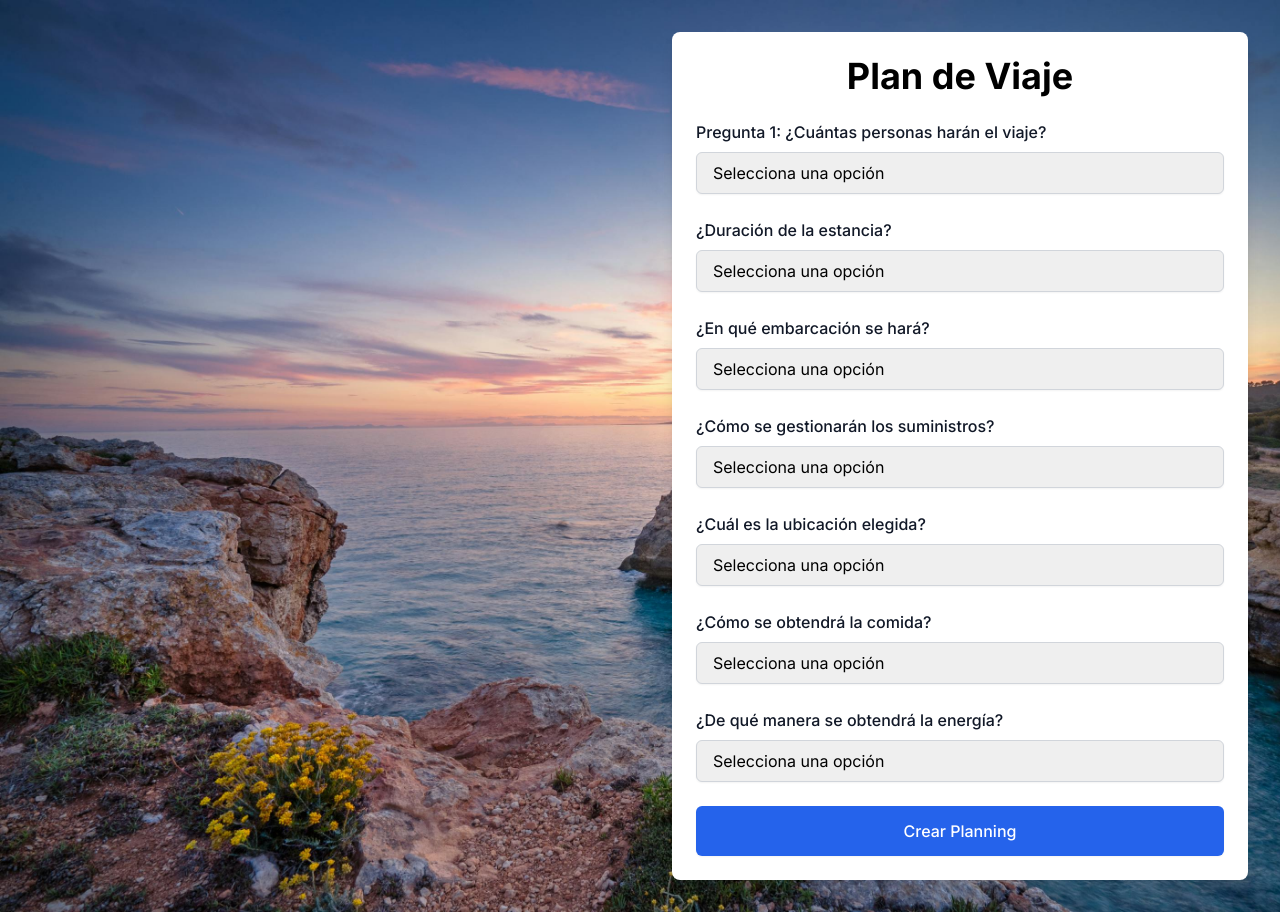
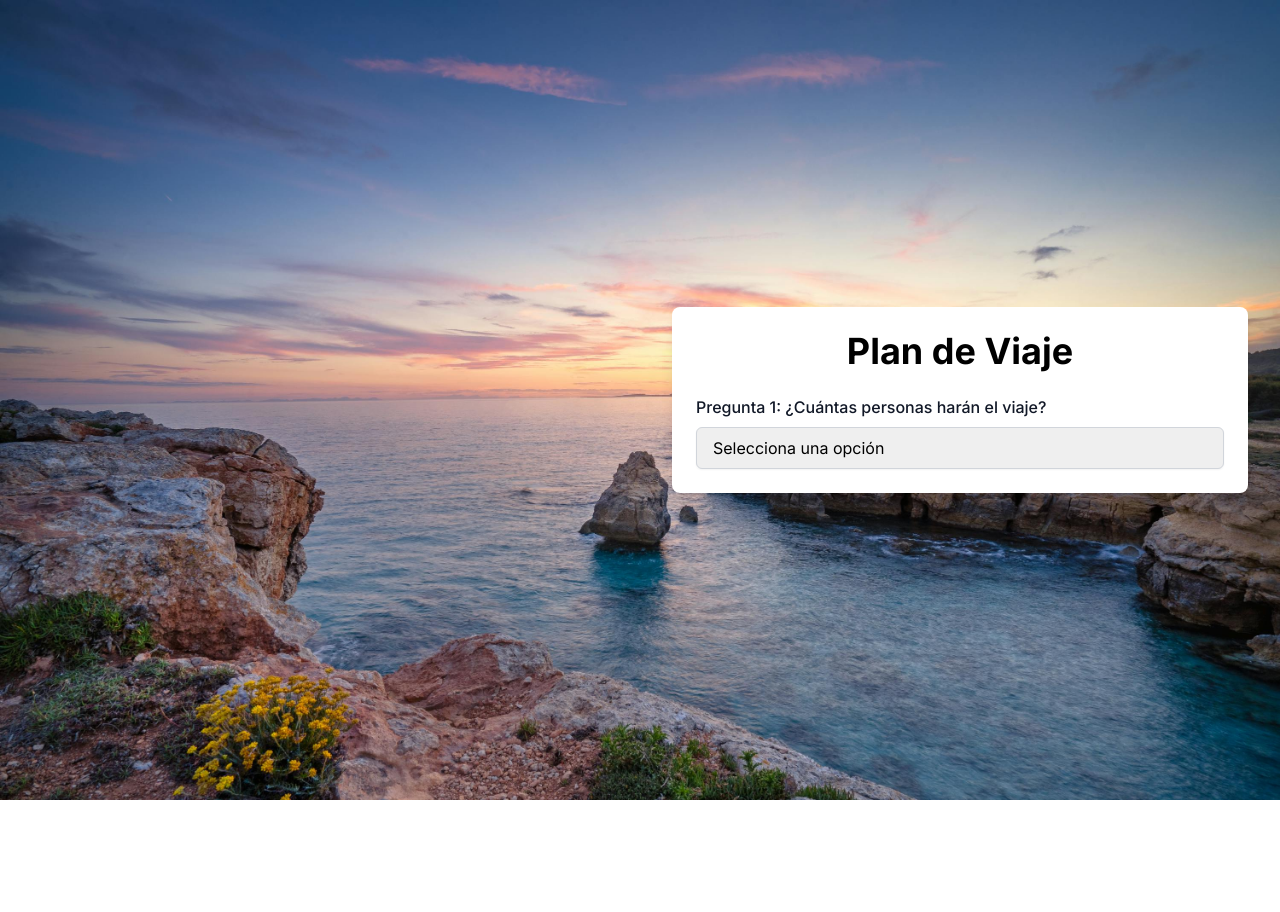
Before and after one commit to Wivi21/research_work, a Next.js app: page /planning in a window 1280 px wide. After the commit the page ends 800 px from the top, so only its background shows below. Built offline with nearby package versions, Linux system fonts and the light colour scheme.

Commit message:
Prices update

```diff
--- a/src/components/views/home/hero.js
+++ b/src/components/views/home/hero.js
@@ -5,7 +5,10 @@ import Link from 'next/link';
 
 export const HomeHero = () => {
   return (
-    <div className="bg-blue-600 text-white h-screen flex flex-col justify-center items-center space-y-6 px-4">
+    <div  style={{
+      backgroundImage: "url(/fondomar2.jpg)",
+      backgroundSize: "cover",
+    }} className="text-white h-screen flex flex-col justify-center items-center space-y-6 px-4">
       <motion.h1
         className="text-5xl font-bold text-center"
         initial={{ y: -150, opacity: 0 }}
@@ -20,7 +23,7 @@ export const HomeHero = () => {
         animate={{ y: 0, opacity: 1 }}
         transition={{ duration: 0.8, delay: 0.4 }}
       >
-        Descubre la belleza de Menorca desde el mar. Comienza tu viaje con nosotros.
+        Descubre la belleza de Menorca desde el mar. Comienza tu viaje con un plan de viaje personalizado.
       </motion.p>
       <Link href="/planning" passHref>
         <motion.p
--- a/src/components/views/planning/travel-plan-form.js
+++ b/src/components/views/planning/travel-plan-form.js
@@ -1,42 +1,104 @@
-'use client'
-import React, { useState } from 'react';
-import { motion } from 'framer-motion';
-import {GenerateAndDownloadPDF} from '@/functions'
+"use client";
+import React, { useState } from "react";
+import { motion } from "framer-motion";
+import { GenerateAndDownloadPDF } from "@/functions";
 
-const preguntas = [
-  { id: 'question1', label: 'Pregunta 1: ¿Cuántas personas harán el viaje?', options:
-  ['4 Personas', '6 Personas', '8 Personas'
+const questions = [
+  {
+    id: "question1",
+    label: "Pregunta 1: ¿Cuántas personas harán el viaje?",
+    options: ["4 Personas", "6 Personas", "8 Personas"],
+    report: "Personas",
+  },
+  {
+    id: "question2",
+    label: "Pregunta 2: ¿Duración de la estancia?",
+    options: ["2 Semanas", "4 Semanas", "6 Semanas"],
+    report: "Duración",
+  },
+  {
+    id: "question3",
+    label: "Pregunta 3: ¿En qué embarcación se hará?",
+    options: ["Velero", "Catamaran"],
+    report: "Embarcación",
+  },
+  {
+    id: "question4",
+    label: "Pregunta 4: ¿Cómo se gestionarán los suministros?",
+    options: [
+      "1r Metodo (Digny)",
+      "2n Metodo (Kayak)",
+      "3r Metodo (Paddle Surf)",
     ],
-  report: 'Personas:' },
-  { id: 'question2', label: '¿Duración de la estancia?', options: ['2 Semanas', '1 Mes', '2 Meses'], report: 'Duración:' },
-  { id: 'question3', label: '¿En qué embarcación se hará?', options: ['Velero', 'Catamaran'], report: 'Embarcación:'},
-  { id: 'question4', label: '¿Cómo se gestionarán los suministros?', options: ['1r Metodo (Digny)', '2n Metodo (Kayak)', '3r Metodo (Paddle Surf)'], report: 'Suministros:'},
-  { id: 'question5', label: '¿Cuál es la ubicación elegida?', options: ['Bahia de Fornells', 'Cala Galdana', 'Son Saura'], report: 'Ubicación:'},
-  { id: 'question6', label: '¿Cómo se obtendrá la comida?', options: ['Compra en tierra', 'Mediante pesca'], report: 'Comida:'},
-  { id: 'question7', label: '¿De qué manera se obtendrá la energía?', options: ['Placas Solares', 'Eolica', 'Generador de gasolina'], report: 'Energía:'},
+    report: "Suministros",
+  },
+  {
+    id: "question5",
+    label: "Pregunta 5: ¿Cuál es la ubicación elegida?",
+    options: ["Bahia de Fornells", "Cala Galdana", "Son Saura"],
+    report: "Ubicación",
+  },
+  {
+    id: "question6",
+    label: "Pregunta 6:  ¿Cómo se obtendrá la comida?",
+    options: ["Compra en tierra", "Mediante pesca"],
+    report: "Comida",
+  },
+  {
+    id: "question7",
+    label: "Pregunta 7: ¿De qué manera se obtendrá la energía?",
+    options: ["Placas Solares", "Eolica", "Generador de gasolina"],
+    report: "Energía",
+  },
 ];
 
 export const TravelPlanForm = () => {
-  const [respuestas, setRespuestas] = useState(preguntas.reduce((acc, pregunta) => ({ ...acc, [pregunta.id]: '' }), {}));
+  const [responses, setResponses] = useState(
+    questions.reduce((acc, question) => ({ ...acc, [question.id]: "" }), {})
+  );
+  const [price, setPrice] = useState(0);
+  const [showButton, setShowButton] = useState(false);
 
   const handleInputChange = (id, value) => {
-    setRespuestas(prev => ({ ...prev, [id]: value }));
+    const newResponses = { ...responses };
+    newResponses[id] = value;
+    setResponses({ ...newResponses });
+    if (newResponses[questions[6].id] !== "") setShowButton(true);
+    else setShowButton(false);
+    // Calcular el precio aquí basado en las respuestas
+    let calculatedPrice = 0;
+
+    // Ejemplo de lógica para calcular el precio
+    if (newResponses["question1"]) {
+      calculatedPrice += newResponses["question1"].includes("4") ? 1000 : newResponses["question1"].includes("6") ? 1500 : 2000;
+    }
+    if (newResponses["question2"]) {
+      calculatedPrice += newResponses["question2"].includes("2 Semanas") ? 500 : newResponses["question2"].includes("4 Semanas") ? 1000 : 1500;
+    }
+    if (newResponses["question3"]) {
+      calculatedPrice += newResponses["question3"].includes("Velero") ? 300 : 600;
+    }
+    // Continúa con el resto de preguntas...
+
+    // Finalmente, actualiza el estado del precio
+    setPrice(calculatedPrice);
+
   };
 
   const handleSubmit = (e) => {
     e.preventDefault();
-    GenerateAndDownloadPDF(respuestas, preguntas);
+    GenerateAndDownloadPDF(responses, questions, price);
   };
 
-
   return (
-    <div className="min-h-screen flex flex-wrap items-center justify-center bg-gray-100" style={{
+    <div
+      className="min-h-screen flex flex-wrap items-center justify-center bg-gray-100"
+      style={{
         backgroundImage: "url(/menorca.jpg)",
-      backgroundSize: 'cover'
-    }}>
-      <div className="w-full lg:w-1/2">
-        {/* <img src="/menorca.jpg" alt="Imagen descriptiva del viaje" className="hidden lg:block object-cover h-full w-full" /> */}
-      </div>
+        backgroundSize: "cover",
+      }}
+    >
+      <div className="w-full lg:w-1/2"></div>
       <motion.div
         initial={{ opacity: 0, x: 50 }}
         animate={{ opacity: 1, x: 0 }}
@@ -46,23 +108,39 @@ export const TravelPlanForm = () => {
         <div className="bg-white p-6 rounded-lg shadow-lg">
           <h1 className="text-4xl font-bold text-center mb-6">Plan de Viaje</h1>
           <form onSubmit={handleSubmit} className="space-y-6">
-            {preguntas.map(({ id, label, options }) => (
+            {questions
+              .reduce((acc, question, index) => {
+                if (index === 0 || responses[questions[index - 1].id] !== "") {
+                  acc.push(question);
+                }
+                return acc;
+              }, [])
+              .map(({ id, label, options }) => (
                 <div key={id} className="flex flex-col">
-                <label htmlFor={id} className="mb-2 font-medium text-gray-900">{label}</label>
+                  <label
+                    htmlFor={id}
+                    className="mb-2 font-medium text-gray-900"
+                  >
+                    {label}
+                  </label>
                   <select
                     id={id}
                     name={id}
                     className="form-select appearance-none block w-full px-4 py-2 border border-gray-300 rounded-md shadow-sm placeholder-gray-400 focus:outline-none focus:ring-blue-500 focus:border-blue-500"
-                  value={respuestas[id]}
                     onChange={(e) => handleInputChange(id, e.target.value)}
                   >
+                    {responses[id] !== "" ? null : (
                       <option value="">Selecciona una opción</option>
-                  {options.map(option => (
-                    <option key={option} value={option}>{option}</option>
+                    )}
+                    {options.map((option) => (
+                      <option key={option} value={option}>
+                        {option}
+                      </option>
                     ))}
                   </select>
                 </div>
               ))}
+            {showButton ? (
               <motion.button
                 whileHover={{ scale: 1.02 }}
                 whileTap={{ scale: 0.98 }}
@@ -71,6 +149,7 @@ export const TravelPlanForm = () => {
               >
                 Crear Planning
               </motion.button>
+            ) : null}
           </form>
         </div>
       </motion.div>
--- a/src/functions/generate-pdf-report.js
+++ b/src/functions/generate-pdf-report.js
@@ -1,7 +1,7 @@
 import jsPDF from "jspdf";
 import "jspdf-autotable";
 
-export const GenerateAndDownloadPDF = (respuestas, preguntas) => {
+export const GenerateAndDownloadPDF = (respuestas, preguntas, price) => {
   // Crea una instancia de jsPDF
   const doc = new jsPDF();
 
@@ -13,7 +13,7 @@ export const GenerateAndDownloadPDF = (respuestas, preguntas) => {
     const respuesta = respuestas[key];
     return [pregunta, respuesta];
   });
-
+tableRows.push(["Precio total", `${price} €`])
   // Añade la tabla al documento
   doc.autoTable(tableColumn, tableRows, { startY: 20 });
   const date = Date().split(" ");
```
Also changed, not shown: public/fondomar2.jpg (added). Lines whose indentation alone changed are shown as unchanged.
